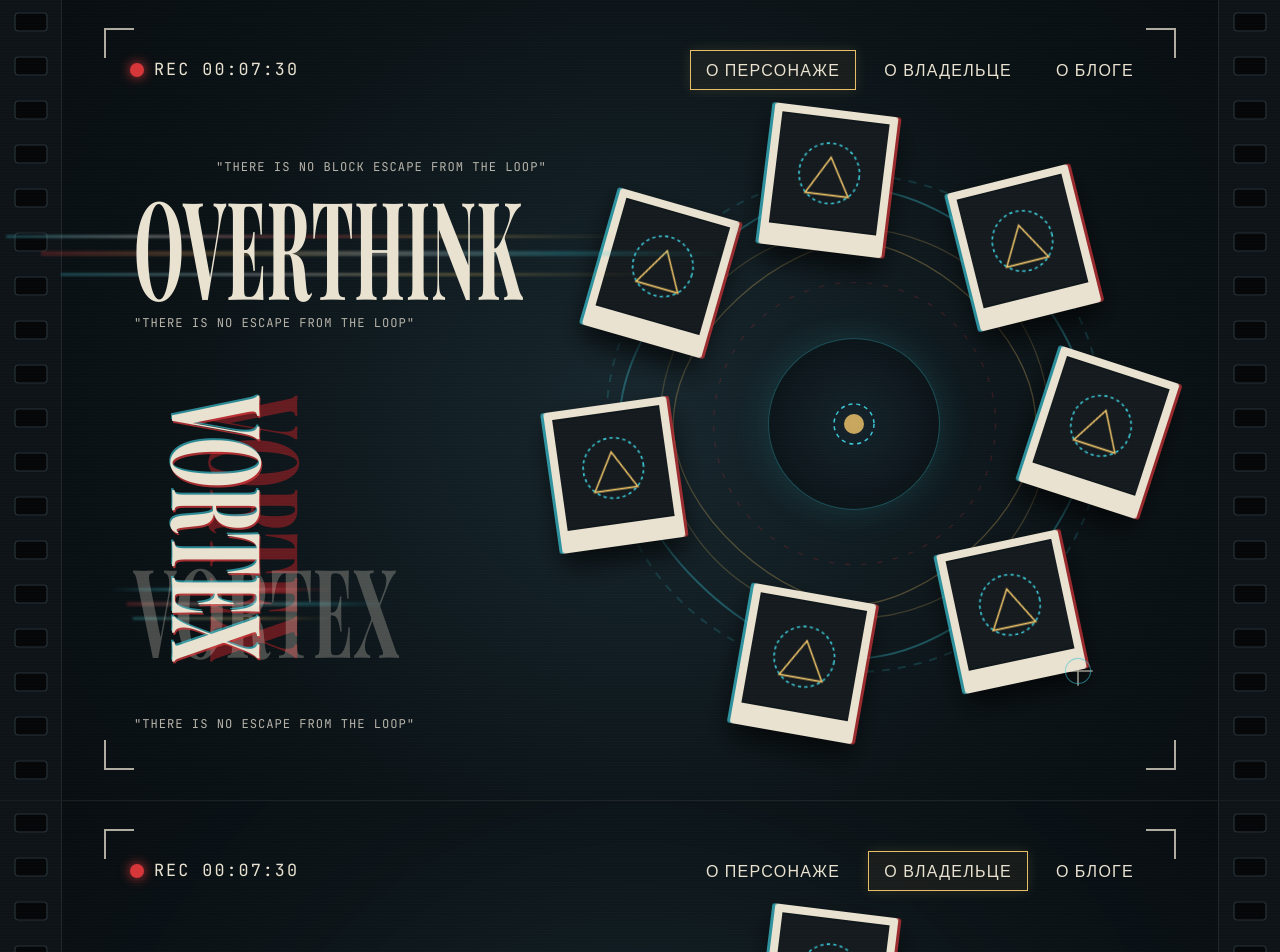
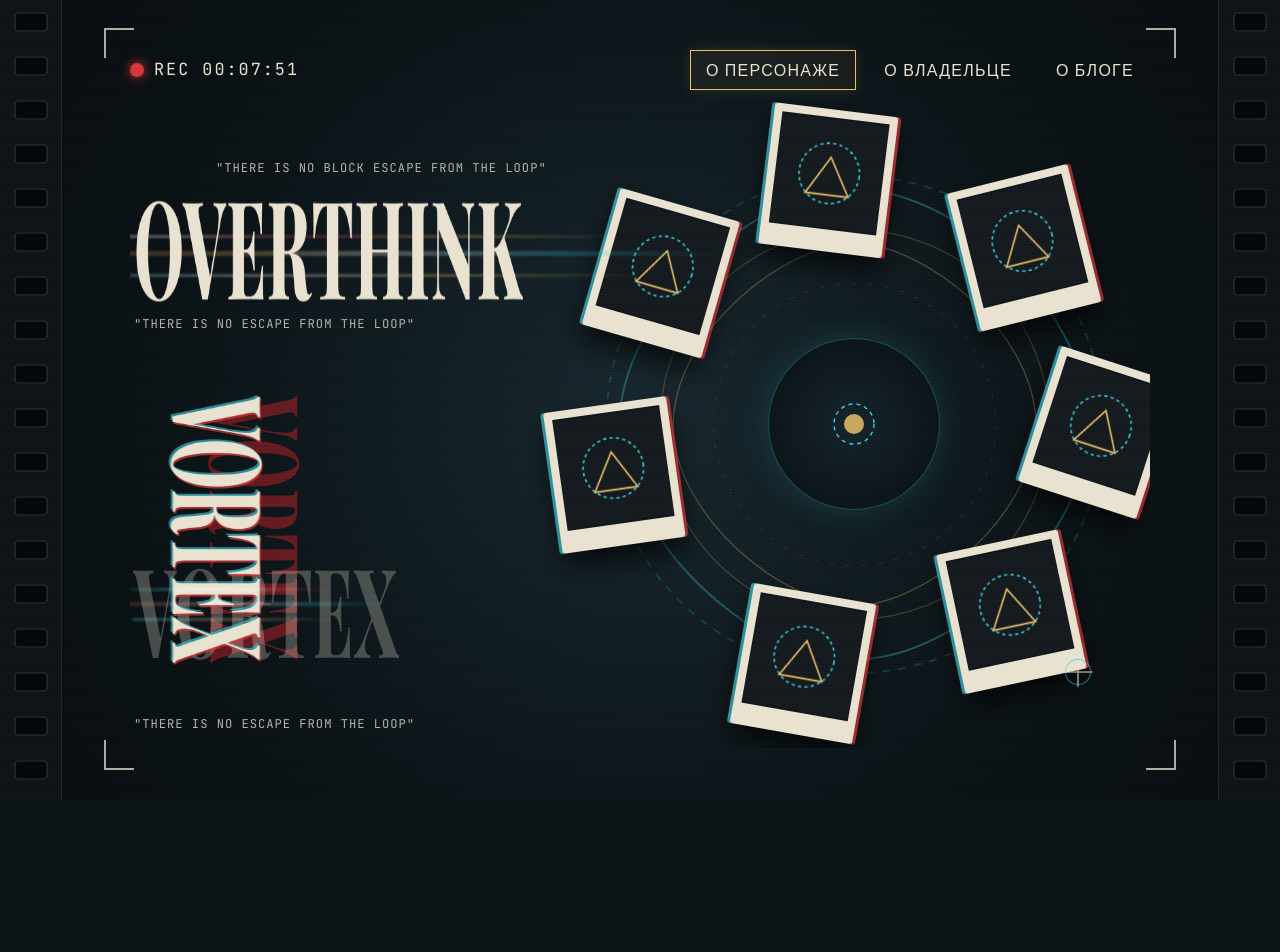
Before and after one commit to ledetav/crownvetch, a React (Vite) app: page /tz in a window 1280 px wide. Shown: the top 952 px of the page. After the commit the page ends 800 px from the top, so only its background shows below. Built offline with nearby package versions, Linux system fonts and the light colour scheme.

Commit message:
feat(tz): implement horizontal slide transition between TZ sections

```diff
--- a/src/components/tz/BlogSection.tsx
+++ b/src/components/tz/BlogSection.tsx
@@ -1,22 +1,37 @@
 /**
- * Секция «О блоге» на странице технического задания (/tz#blog).
- * На текущем этапе дублирует структуру экрана «О персонаже» для дальнейшего
- * наполнения контентом и точечной доработки дизайна.
+ * Секция «О блоге» внутри горизонтального слайдера страницы ТЗ (/tz#blog).
+ * На текущем этапе копирует внутреннее наполнение секции «О персонаже»
+ * для последующей кастомизации контента.
  */
-import { DarkroomViewfinderScreen } from '../darkroom/DarkroomViewfinderScreen';
+import { GlitchTypography } from '../darkroom/GlitchTypography';
+import { PolaroidVortex } from '../darkroom/PolaroidVortex';
+import type { TzSectionSlideProps } from './CharacterSection';
 
 /**
- * Рендерит якорную секцию «О блоге» на странице ТЗ.
- * @returns JSX-разметка секции #blog.
+ * Рендерит внутреннее содержимое секции «О блоге» для горизонтального слайдера.
+ * @param props Данные секции и флаг активности слайда.
+ * @returns JSX-разметка слайда #blog.
  */
-export function BlogSection() {
+export function BlogSection({ heroData, isActive }: TzSectionSlideProps) {
   return (
-    <DarkroomViewfinderScreen
-      sectionId="blog"
-      sectionLabel="Секция: О блоге"
-      initialTabId="blog"
-      showOrientationOverlay={false}
-      headingLevel="h2"
-    />
+    <section
+      data-section="blog"
+      className={`viewfinder-slide ${isActive ? 'viewfinder-slide--active' : 'viewfinder-slide--inactive'}`}
+      aria-label="Секция: О блоге"
+      aria-hidden={!isActive}
+    >
+      <div className="viewfinder-frame">
+        <GlitchTypography
+          topQuote={heroData.topQuote}
+          bottomQuote={heroData.bottomQuote}
+          primaryWord={heroData.primaryWord}
+          verticalWord={heroData.verticalWord}
+          crossWord={heroData.crossWord}
+          headingLevel="h2"
+        />
+
+        <PolaroidVortex polaroids={heroData.polaroids} />
+      </div>
+    </section>
   );
 }
--- a/src/components/tz/CharacterSection.tsx
+++ b/src/components/tz/CharacterSection.tsx
@@ -1,22 +1,44 @@
 /**
- * Секция «О персонаже» на странице технического задания (/tz#character).
- * Представляет базовый полноэкранный видоискатель, выступающий основой для
- * визуального описания персонажа и якорного перехода по меню.
+ * Секция «О персонаже» внутри горизонтального слайдера страницы ТЗ (/tz#character).
+ * Представляет базовый кадр видоискателя с глитч-типографикой и орбитой полароидов.
  */
-import { DarkroomViewfinderScreen } from '../darkroom/DarkroomViewfinderScreen';
+import type { TzHeroDataset } from '../../types/project';
+import { GlitchTypography } from '../darkroom/GlitchTypography';
+import { PolaroidVortex } from '../darkroom/PolaroidVortex';
+
+/** Входные свойства слайда секции ТЗ */
+export interface TzSectionSlideProps {
+  /** Конфигурация контента видоискателя из tzHero.json */
+  heroData: TzHeroDataset;
+  /** Признак активности текущего слайда в горизонтальной ленте */
+  isActive: boolean;
+}
 
 /**
- * Рендерит якорную секцию «О персонаже» на странице ТЗ.
- * @returns JSX-разметка секции #character.
+ * Рендерит внутреннее содержимое секции «О персонаже» для горизонтального слайдера.
+ * @param props Данные секции и флаг активности слайда.
+ * @returns JSX-разметка слайда #character.
  */
-export function CharacterSection() {
+export function CharacterSection({ heroData, isActive }: TzSectionSlideProps) {
   return (
-    <DarkroomViewfinderScreen
-      sectionId="character"
-      sectionLabel="Секция: О персонаже"
-      initialTabId="character"
-      showOrientationOverlay
-      headingLevel="h1"
-    />
+    <section
+      data-section="character"
+      className={`viewfinder-slide ${isActive ? 'viewfinder-slide--active' : 'viewfinder-slide--inactive'}`}
+      aria-label="Секция: О персонаже"
+      aria-hidden={!isActive}
+    >
+      <div className="viewfinder-frame">
+        <GlitchTypography
+          topQuote={heroData.topQuote}
+          bottomQuote={heroData.bottomQuote}
+          primaryWord={heroData.primaryWord}
+          verticalWord={heroData.verticalWord}
+          crossWord={heroData.crossWord}
+          headingLevel="h1"
+        />
+
+        <PolaroidVortex polaroids={heroData.polaroids} />
+      </div>
+    </section>
   );
 }
--- a/src/components/tz/OwnerSection.tsx
+++ b/src/components/tz/OwnerSection.tsx
@@ -1,22 +1,37 @@
 /**
- * Секция «О владельце» на странице технического задания (/tz#owner).
- * На текущем этапе дублирует структуру экрана «О персонаже» для дальнейшего
- * наполнения контентом и точечной доработки дизайна.
+ * Секция «О владельце» внутри горизонтального слайдера страницы ТЗ (/tz#owner).
+ * На текущем этапе копирует внутреннее наполнение секции «О персонаже»
+ * для последующей кастомизации контента.
  */
-import { DarkroomViewfinderScreen } from '../darkroom/DarkroomViewfinderScreen';
+import { GlitchTypography } from '../darkroom/GlitchTypography';
+import { PolaroidVortex } from '../darkroom/PolaroidVortex';
+import type { TzSectionSlideProps } from './CharacterSection';
 
 /**
- * Рендерит якорную секцию «О владельце» на странице ТЗ.
- * @returns JSX-разметка секции #owner.
+ * Рендерит внутреннее содержимое секции «О владельце» для горизонтального слайдера.
+ * @param props Данные секции и флаг активности слайда.
+ * @returns JSX-разметка слайда #owner.
  */
-export function OwnerSection() {
+export function OwnerSection({ heroData, isActive }: TzSectionSlideProps) {
   return (
-    <DarkroomViewfinderScreen
-      sectionId="owner"
-      sectionLabel="Секция: О владельце"
-      initialTabId="owner"
-      showOrientationOverlay={false}
-      headingLevel="h2"
-    />
+    <section
+      data-section="owner"
+      className={`viewfinder-slide ${isActive ? 'viewfinder-slide--active' : 'viewfinder-slide--inactive'}`}
+      aria-label="Секция: О владельце"
+      aria-hidden={!isActive}
+    >
+      <div className="viewfinder-frame">
+        <GlitchTypography
+          topQuote={heroData.topQuote}
+          bottomQuote={heroData.bottomQuote}
+          primaryWord={heroData.primaryWord}
+          verticalWord={heroData.verticalWord}
+          crossWord={heroData.crossWord}
+          headingLevel="h2"
+        />
+
+        <PolaroidVortex polaroids={heroData.polaroids} />
+      </div>
+    </section>
   );
 }
--- a/src/pages/TzPage.tsx
+++ b/src/pages/TzPage.tsx
@@ -1,20 +1,47 @@
 /**
  * Страница технического задания (/tz).
- * Объединяет три полноэкранные якорные секции («О персонаже», «О владельце»,
- * «О блоге») с переходом по внутреннему меню видоискателя.
+ * Удерживает неподвижную оболочку видоискателя (перфорация плёнки, уголки камеры,
+ * счётчик ● REC и верхнее меню) и горизонтально переключает внутреннее наполнение
+ * разделов «О персонаже», «О владельце» и «О блоге».
  */
-import { useEffect } from 'react';
+import { useEffect, useState } from 'react';
 import { useLocation } from 'react-router-dom';
+import { FilmStripFrame } from '../components/darkroom/FilmStripFrame';
+import { RotateDeviceOverlay } from '../components/darkroom/RotateDeviceOverlay';
 import { BlogSection } from '../components/tz/BlogSection';
 import { CharacterSection } from '../components/tz/CharacterSection';
 import { OwnerSection } from '../components/tz/OwnerSection';
+import { getTzHeroDataset } from '../services/projectDataStore';
+import '../styles/darkroomHero.css';
 
 /**
- * Отрисовывает главную страницу ТЗ с тремя якорными секциями.
+ * Определяет идентификатор активной вкладки по хэшу URL или дефолтному пункту меню.
+ * @param hash Текущий хэш адресной строки (#character | #owner | #blog).
+ * @param validIds Список допустимых идентификаторов вкладок.
+ * @param fallbackId Значение по умолчанию, если хэш не задан или неизвестен.
+ * @returns Валидный идентификатор активного раздела.
+ */
+function resolveTabFromHash(hash: string, validIds: string[], fallbackId: string): string {
+  const normalized = hash.replace(/^#/, '');
+  return validIds.includes(normalized) ? normalized : fallbackId;
+}
+
+/**
+ * Отрисовывает главную страницу ТЗ с неподвижной рамкой видоискателя
+ * и горизонтальной сменой секций.
  * @returns JSX-разметка страницы технического задания.
  */
 export function TzPage() {
   const { hash } = useLocation();
+  const heroData = getTzHeroDataset();
+
+  const validTabIds = heroData.navTabs.map((tab) => tab.id);
+  const defaultTabId =
+    heroData.navTabs.find((tab) => tab.highlighted)?.id ?? heroData.navTabs[0]?.id ?? 'character';
+
+  const [activeTabId, setActiveTabId] = useState<string>(() =>
+    resolveTabFromHash(hash, validTabIds, defaultTabId),
+  );
 
   useEffect(() => {
     document.title = 'OVERTHINK // VORTEX — Техническое задание';
@@ -25,19 +52,35 @@ export function TzPage() {
       return;
     }
 
-    // При переходе на /tz#<anchor> со стороннего маршрута прокручиваем к нужной секции
-    const targetId = hash.slice(1);
-    const targetElement = document.getElementById(targetId);
-    if (targetElement) {
-      targetElement.scrollIntoView({ behavior: 'smooth', block: 'start' });
-    }
+    // Синхронизируем активный слайд только при изменении React Router hash
+    const data = getTzHeroDataset();
+    const ids = data.navTabs.map((tab) => tab.id);
+    const fallback = data.navTabs.find((tab) => tab.highlighted)?.id ?? data.navTabs[0]?.id ?? 'character';
+    setActiveTabId(resolveTabFromHash(hash, ids, fallback));
   }, [hash]);
+
+  const activeIndex = Math.max(0, heroData.navTabs.findIndex((tab) => tab.id === activeTabId));
 
   return (
     <>
-      <CharacterSection />
-      <OwnerSection />
-      <BlogSection />
+      <RotateDeviceOverlay />
+      <FilmStripFrame
+        sectionLabel="Техническое задание — видоискатель"
+        navTabs={heroData.navTabs}
+        activeTabId={activeTabId}
+        onSelectTab={(tab) => setActiveTabId(tab.id)}
+      >
+        <div className="viewfinder-carousel">
+          <div
+            className="viewfinder-carousel__track"
+            style={{ transform: `translate3d(-${activeIndex * 100}%, 0, 0)` }}
+          >
+            <CharacterSection heroData={heroData} isActive={activeTabId === 'character'} />
+            <OwnerSection heroData={heroData} isActive={activeTabId === 'owner'} />
+            <BlogSection heroData={heroData} isActive={activeTabId === 'blog'} />
+          </div>
+        </div>
+      </FilmStripFrame>
     </>
   );
 }
--- a/src/styles/darkroomHero.css
+++ b/src/styles/darkroomHero.css
@@ -22,11 +22,6 @@
   align-items: stretch;
   justify-content: space-between;
   user-select: none;
-}
-
-/* Тонкий разделитель границы кадра между вертикальными секциями ТЗ */
-.darkroom-hero + .darkroom-hero {
-  border-top: 1px solid rgba(234, 226, 208, 0.08);
 }
 
 /* Тонкие сканлайны плёнки поверх всего экрана */
@@ -173,11 +168,51 @@
   box-shadow: 0 0 12px rgba(232, 190, 103, 0.14);
 }
 
+/* Горизонтальный контейнер смены внутреннего наполнения при неподвижном каркасе */
+.viewfinder-carousel {
+  position: relative;
+  flex: 1;
+  min-width: 0;
+  min-height: 0;
+  margin-top: 6px;
+  overflow: hidden;
+  display: flex;
+}
+
+.viewfinder-carousel__track {
+  display: flex;
+  width: 100%;
+  height: 100%;
+  transition: transform 0.55s cubic-bezier(0.22, 1, 0.36, 1);
+  will-change: transform;
+}
+
+.viewfinder-slide {
+  flex: 0 0 100%;
+  width: 100%;
+  min-width: 100%;
+  height: 100%;
+  display: flex;
+  transition: opacity 0.35s ease;
+}
+
+.viewfinder-slide--inactive {
+  opacity: 0;
+  pointer-events: none;
+}
+
+@media (prefers-reduced-motion: reduce) {
+  .viewfinder-carousel__track,
+  .viewfinder-slide {
+    transition: none;
+  }
+}
+
 /* Основная 2-колоночная сетка внутри видоискателя */
 .viewfinder-frame {
   position: relative;
   flex: 1;
-  margin-top: 6px;
+  width: 100%;
   padding: 4px 4px 0;
   display: grid;
   grid-template-columns: minmax(360px, 0.9fr) minmax(460px, 1.3fr);
```
